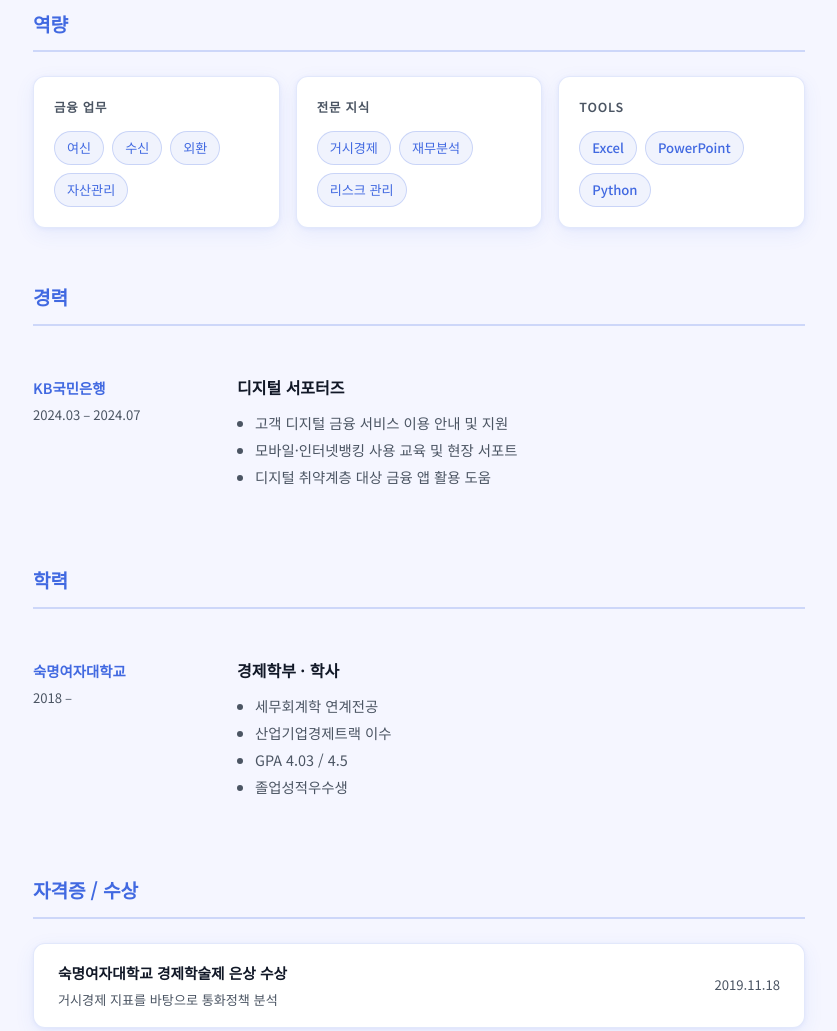
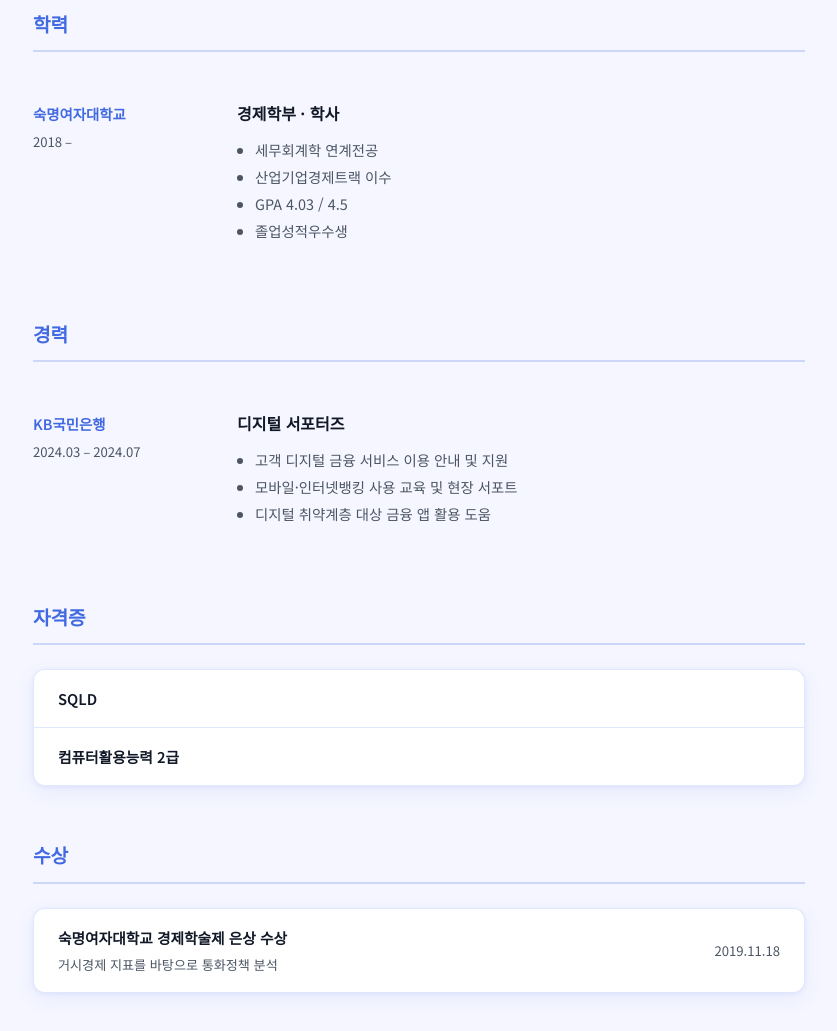
Before and after one commit to alicelimti/resume, a plain HTML site: page index.html in a window 1280 px wide. Shown: the part 540-1571 px from the top of the page, without its empty margins (221-1058 px from the left). Drawn offline with Linux system fonts and the light colour scheme; files that its build step writes are made by us from their sources; files whose address does not match are found by name.

Commit message:
Deploy: reorder sections, add license

```diff
--- a/index.html
+++ b/index.html
@@ -61,60 +61,6 @@
 
   <main class="container">
 
-    <!-- SKILLS -->
-    <section class="section">
-      <h2 class="section-title">역량</h2>
-      <div class="skills-grid">
-        <div class="skill-group">
-          <h3>금융 업무</h3>
-          <div class="tags">
-            <span class="tag">여신</span>
-            <span class="tag">수신</span>
-            <span class="tag">외환</span>
-            <span class="tag">자산관리</span>
-          </div>
-        </div>
-        <div class="skill-group">
-          <h3>전문 지식</h3>
-          <div class="tags">
-            <span class="tag">거시경제</span>
-            <span class="tag">재무분석</span>
-            <span class="tag">리스크 관리</span>
-          </div>
-        </div>
-        <div class="skill-group">
-          <h3>Tools</h3>
-          <div class="tags">
-            <span class="tag">Excel</span>
-            <span class="tag">PowerPoint</span>
-            <span class="tag">Python</span>
-          </div>
-        </div>
-      </div>
-    </section>
-
-    <!-- EXPERIENCE -->
-    <section class="section">
-      <h2 class="section-title">경력</h2>
-
-      <div class="timeline">
-        <div class="timeline-item">
-          <div class="timeline-meta">
-            <span class="company">KB국민은행</span>
-            <span class="period">2024.03 – 2024.07</span>
-          </div>
-          <div class="timeline-body">
-            <h3 class="role">디지털 서포터즈</h3>
-            <ul>
-              <li>고객 디지털 금융 서비스 이용 안내 및 지원</li>
-              <li>모바일·인터넷뱅킹 사용 교육 및 현장 서포트</li>
-              <li>디지털 취약계층 대상 금융 앱 활용 도움</li>
-            </ul>
-          </div>
-        </div>
-      </div>
-    </section>
-
     <!-- EDUCATION -->
     <section class="section">
       <h2 class="section-title">학력</h2>
@@ -137,9 +83,43 @@
       </div>
     </section>
 
-    <!-- CERTIFICATES -->
+    <!-- EXPERIENCE -->
     <section class="section">
-      <h2 class="section-title">자격증 / 수상</h2>
+      <h2 class="section-title">경력</h2>
+      <div class="timeline">
+        <div class="timeline-item">
+          <div class="timeline-meta">
+            <span class="company">KB국민은행</span>
+            <span class="period">2024.03 – 2024.07</span>
+          </div>
+          <div class="timeline-body">
+            <h3 class="role">디지털 서포터즈</h3>
+            <ul>
+              <li>고객 디지털 금융 서비스 이용 안내 및 지원</li>
+              <li>모바일·인터넷뱅킹 사용 교육 및 현장 서포트</li>
+              <li>디지털 취약계층 대상 금융 앱 활용 도움</li>
+            </ul>
+          </div>
+        </div>
+      </div>
+    </section>
+
+    <!-- LICENSE -->
+    <section class="section">
+      <h2 class="section-title">자격증</h2>
+      <ul class="cert-list">
+        <li>
+          <span class="cert-name">SQLD</span>
+        </li>
+        <li>
+          <span class="cert-name">컴퓨터활용능력 2급</span>
+        </li>
+      </ul>
+    </section>
+
+    <!-- AWARDS -->
+    <section class="section">
+      <h2 class="section-title">수상</h2>
       <ul class="cert-list">
         <li>
           <div class="cert-info">
```
